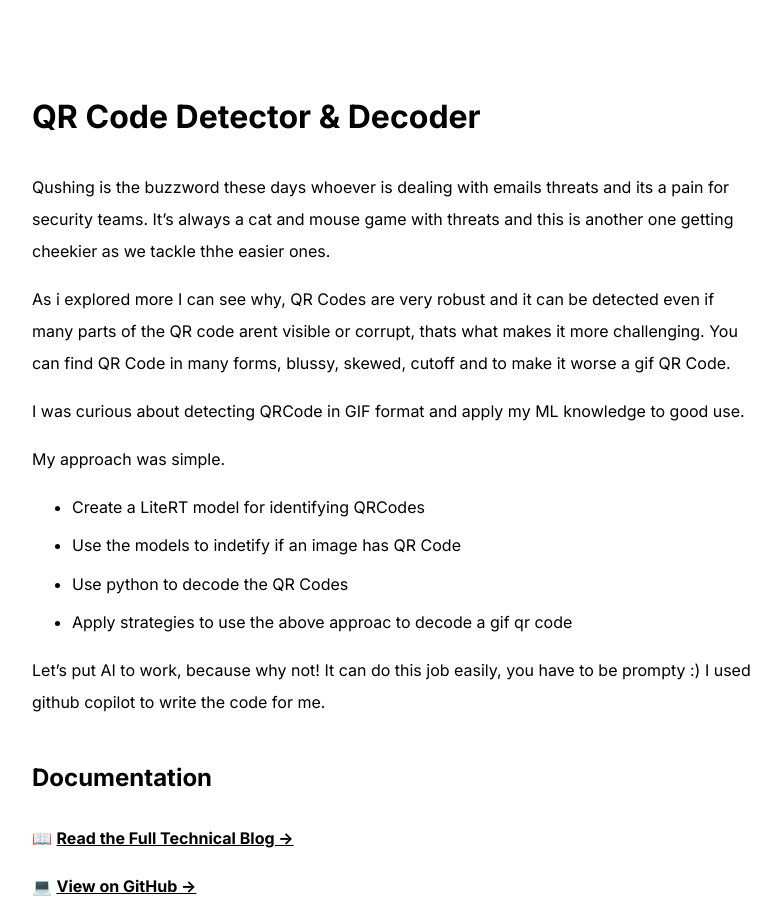
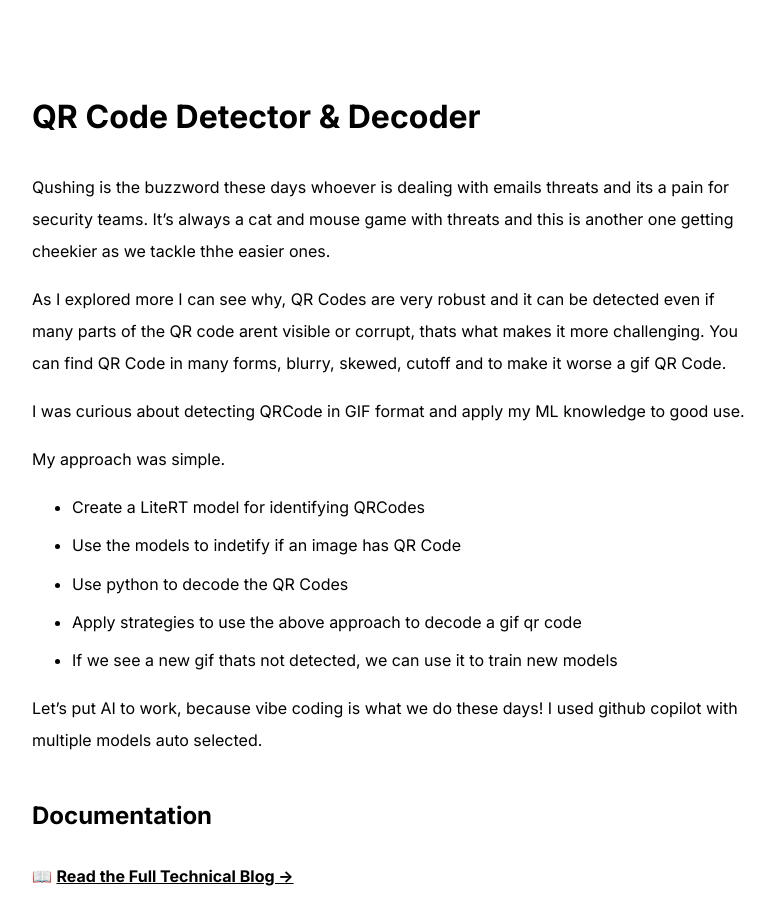
Before and after one commit to rohitksharma01/blogs, a Jekyll site: the page built from index.md, in a window 1280 px wide and 900 px high. Shown: the whole window, without its empty margins (248-1029 px from the left). Built offline with Jekyll 4.4.1, drawn with Linux system fonts in a browser that asks for light colours.

```diff
--- a/index.md
+++ b/index.md
@@ -8,7 +8,7 @@ title: QR Code Detector & Decoder
 Qushing is the buzzword these days whoever is dealing with emails threats and its a pain for security teams.
 It's always a cat and mouse game with threats and this is another one getting cheekier as we tackle thhe easier ones.
 
-As i explored more I can see why, QR Codes are very robust and it can be detected even if many parts of the QR code arent visible or corrupt, thats what makes it more challenging. You can find QR Code in many forms, blussy, skewed, cutoff and to make it worse a gif QR Code.
+As I explored more I can see why, QR Codes are very robust and it can be detected even if many parts of the QR code arent visible or corrupt, thats what makes it more challenging. You can find QR Code in many forms, blurry, skewed, cutoff and to make it worse a gif QR Code.
 
 I was curious about detecting QRCode in GIF format and apply my ML knowledge to good use.
 
@@ -16,10 +16,11 @@ My approach was simple.
 - Create a LiteRT model for identifying QRCodes
 - Use the models to indetify if an image has QR Code
 - Use python to decode the QR Codes
-- Apply strategies to use the above approac to decode a gif qr code
+- Apply strategies to use the above approach to decode a gif qr code
+- If we see a new gif thats not detected, we can use it to train new models
 
-Let's put AI to work, because why not! It can do this job easily, you have to be prompty :)
-I used github copilot to write the code for me.
+Let's put AI to work, because vibe coding is what we do these days!
+I used github copilot with multiple models auto selected.
 
 ## Documentation
 📖 **[Read the Full Technical Blog →](./qr-model-blog.md)**
```
Also changed, not shown: qr-model-blog.md (+1 -13 lines).
